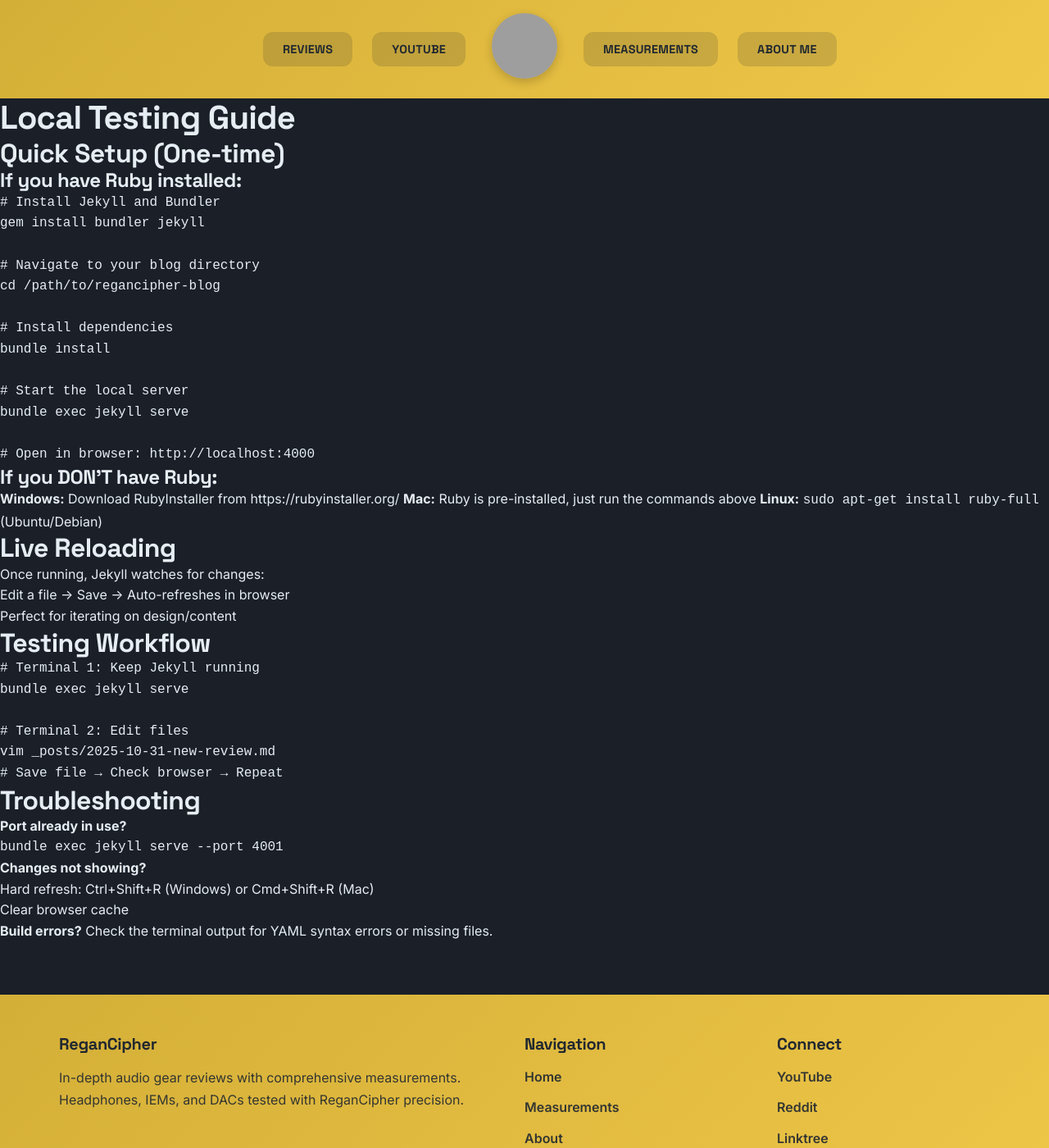
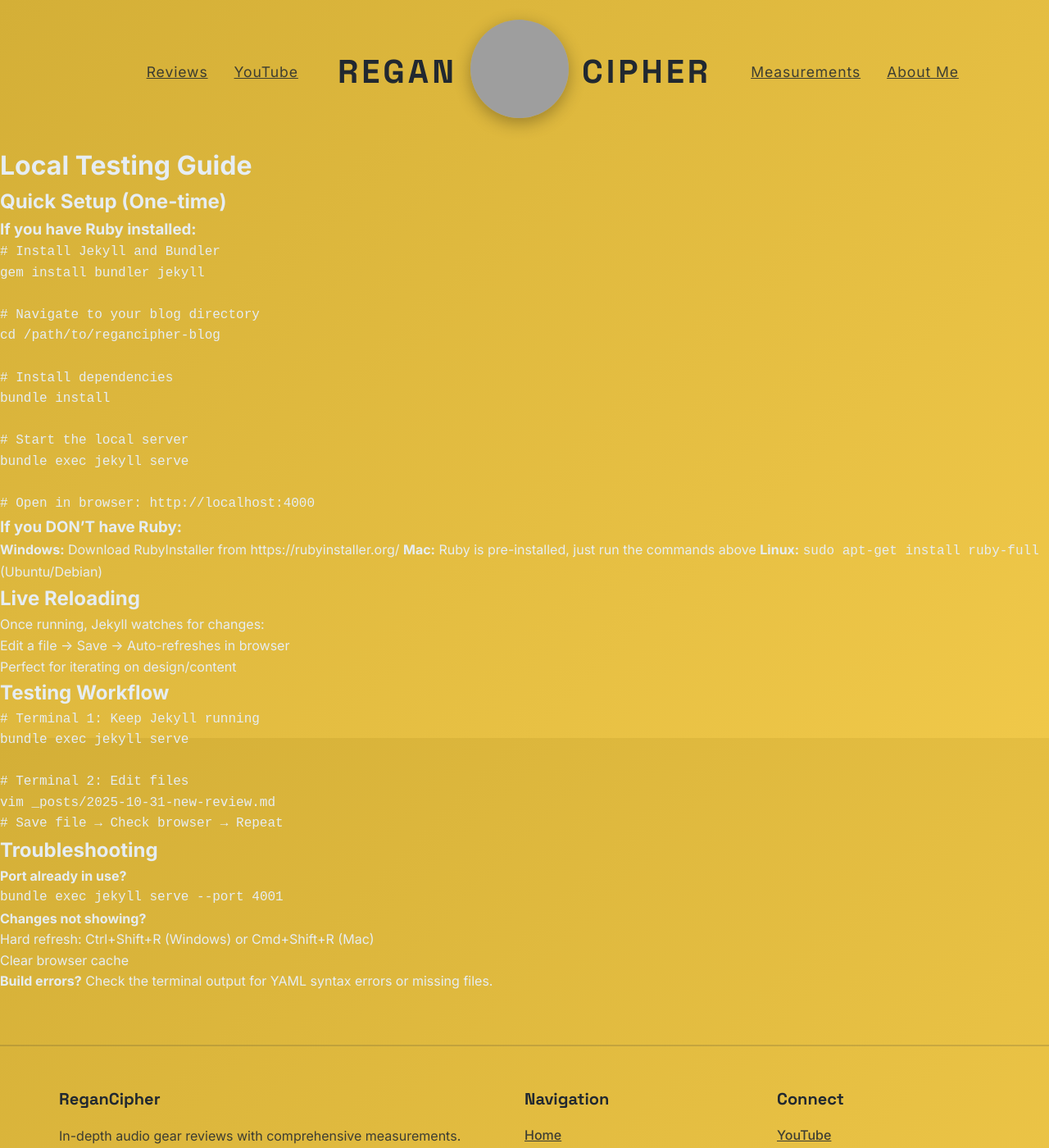
Before and after one commit to regancipher/regancipher.github.io, a Jekyll site: the page built from LOCAL-TESTING.md, in a window 1280 px wide and 1400 px high. Shown: the whole window at 82% size. Built offline with Jekyll 4.4.1, drawn with Linux system fonts in a browser that asks for light colours; our own code applies the rules of GitHub Pages for plain Markdown files; grey boxes are pictures that could not be loaded.

Commit message:
Final header: REGAN [logo] CIPHER, gold everywhere

```diff
--- a/_includes/header.html
+++ b/_includes/header.html
@@ -1,6 +1,6 @@
 <header class="site-header">
     <div class="header-container">
-        <!-- Left nav items -->
+        <!-- Left nav -->
         <nav class="site-nav-left">
             <ul>
                 <li><a href="/reviews/">Reviews</a></li>
@@ -8,14 +8,16 @@
             </ul>
         </nav>
 
-        <!-- Center logo -->
+        <!-- Center: REGAN [LOGO] CIPHER -->
         <div class="site-branding-center">
+            <span class="brand-text-left">REGAN</span>
             <a href="/" class="site-logo">
                 <img src="/assets/images/thumbnail.png" alt="ReganCipher" class="logo-image">
             </a>
+            <span class="brand-text-right">CIPHER</span>
         </div>
 
-        <!-- Right nav items -->
+        <!-- Right nav -->
         <nav class="site-nav-right">
             <ul>
                 <li><a href="/measurements/">Measurements</a></li>
--- a/assets/css/main.css
+++ b/assets/css/main.css
@@ -43,54 +43,23 @@
   box-sizing: border-box;
 }
 
-/* Base */
+/* Global body - Gold background for ALL pages */
 body {
   font-family: var(--font-main);
-  background: var(--primary-bg);
+  background: linear-gradient(135deg, #d4af37 0%, #f0c849 100%);
+  background-attachment: fixed;
   color: var(--text-primary);
   line-height: 1.6;
   font-size: 16px;
   -webkit-font-smoothing: antialiased;
   -moz-osx-font-smoothing: grayscale;
+  min-height: 100vh;
 }
 
-/* Headings - Use Display Font */
-h1, h2, h3, h4, h5, h6 {
-  font-family: var(--font-display);
-  font-weight: 700;
-  line-height: 1.2;
-  letter-spacing: -0.02em;
-}
-
-h1 {
-  font-size: 2.5rem;
-  font-weight: 800;
-}
-
-h2 {
-  font-size: 2rem;
-  font-weight: 700;
-}
-
-h3 {
-  font-size: 1.5rem;
-}
-
-/* Links - No Blue! */
-a {
-  color: var(--accent-color);
-  text-decoration: none;
-  transition: all 0.2s ease;
-}
-
-a:hover {
-  color: var(--accent-hover);
-}
-
-/* Header - Gold background, centered logo */
+/* Header - Clean on gold */
 .site-header {
-  background: linear-gradient(135deg, #d4af37 0%, #f0c849 100%);
-  padding: 1rem 0;
+  background: transparent;
+  padding: 1.5rem 0;
   position: sticky;
   top: 0;
   z-index: 100;
@@ -100,78 +69,102 @@ a:hover {
 .header-container {
   max-width: 1400px;
   margin: 0 auto;
-  padding: 0 2rem;
-  display: grid;
-  grid-template-columns: 1fr auto 1fr;
+  padding: 0 3rem;
+  display: flex;
   align-items: center;
-  gap: 2rem;
+  justify-content: center;
+  gap: 3rem;
 }
 
-/* Center logo */
+/* Logo branding with text */
 .site-branding-center {
   display: flex;
-  justify-content: center;
+  align-items: center;
+  gap: 1rem;
 }
 
-.site-logo {
-  display: block;
+.brand-text-left {
+  font-family: var(--font-display);
+  font-size: 2.5rem;
+  font-weight: 800;
+  color: var(--secondary-bg);
+  letter-spacing: 0.1em;
 }
 
 .logo-image {
-  height: 80px;
-  width: 80px;
+  height: 120px;
+  width: 120px;
   border-radius: 50%;
   transition: transform 0.3s ease;
-  box-shadow: 0 4px 12px rgba(0, 0, 0, 0.2);
+  box-shadow: 0 6px 20px rgba(0, 0, 0, 0.3);
 }
 
 .logo-image:hover {
-  transform: scale(1.05);
+  transform: scale(1.05) rotate(5deg);
 }
 
-/* Left and right nav */
+.brand-text-right {
+  font-family: var(--font-display);
+  font-size: 2.5rem;
+  font-weight: 800;
+  color: var(--secondary-bg);
+  letter-spacing: 0.1em;
+}
+
+/* Navigation - Clean, slim */
+.site-nav-left,
+.site-nav-right {
+  flex: 1;
+}
+
 .site-nav-left ul {
   display: flex;
-  gap: 1.5rem;
+  gap: 2rem;
   list-style: none;
   justify-content: flex-end;
+  margin: 0;
+  padding: 0;
 }
 
 .site-nav-right ul {
   display: flex;
-  gap: 1.5rem;
+  gap: 2rem;
   list-style: none;
   justify-content: flex-start;
+  margin: 0;
+  padding: 0;
+}
+
+.site-nav-left li,
+.site-nav-right li {
+  list-style: none;
 }
 
 .site-nav-left a,
 .site-nav-right a {
   color: var(--secondary-bg);
-  font-weight: 700;
-  font-family: var(--font-display);
-  padding: 0.75rem 1.5rem;
-  border-radius: 12px;
-  background: rgba(26, 31, 40, 0.15);
+  font-weight: 400;
+  font-family: var(--font-main);
+  font-size: 1.1rem;
   transition: all 0.2s ease;
-  letter-spacing: 0.02em;
-  text-transform: uppercase;
-  font-size: 0.9rem;
+  letter-spacing: 0.05em;
+  text-transform: capitalize;
+  opacity: 0.85;
 }
 
 .site-nav-left a:hover,
 .site-nav-right a:hover {
-  background: var(--secondary-bg);
-  color: var(--accent-color);
+  opacity: 1;
+  color: var(--primary-bg);
   transform: translateY(-2px);
-  box-shadow: 0 4px 12px rgba(0, 0, 0, 0.2);
 }
 
-/* Footer - Gold background */
+/* Footer - Clean on gold */
 .site-footer {
-  background: linear-gradient(135deg, #d4af37 0%, #f0c849 100%);
+  background: transparent;
   margin-top: 4rem;
-  padding: 3rem 0 1rem;
-  border-top: none;
+  padding: 3rem 0 1.5rem;
+  border-top: 2px solid rgba(26, 31, 40, 0.15);
 }
 
 .footer-container {
@@ -196,7 +189,7 @@ a:hover {
 .footer-about p {
   color: var(--secondary-bg);
   line-height: 1.7;
-  opacity: 0.9;
+  opacity: 0.85;
 }
 
 .footer-links ul,
@@ -205,13 +198,20 @@ a:hover {
   display: flex;
   flex-direction: column;
   gap: 0.75rem;
+  margin: 0;
+  padding: 0;
+}
+
+.footer-links li,
+.footer-social li {
+  list-style: none;
 }
 
 .footer-links a,
 .footer-social a {
   color: var(--secondary-bg);
-  font-weight: 600;
-  opacity: 0.9;
+  font-weight: 500;
+  opacity: 0.85;
   transition: all 0.2s ease;
 }
 
@@ -224,7 +224,7 @@ a:hover {
 .footer-bottom {
   text-align: center;
   padding-top: 2rem;
-  border-top: 1px solid rgba(26, 31, 40, 0.2);
+  border-top: 1px solid rgba(26, 31, 40, 0.15);
   max-width: 1200px;
   margin: 0 auto;
 }
@@ -237,19 +237,25 @@ a:hover {
 }
 
 /* Mobile responsive */
-@media (max-width: 768px) {
+@media (max-width: 968px) {
   .header-container {
-    grid-template-columns: 1fr;
-    gap: 1rem;
+    flex-direction: column;
+    gap: 1.5rem;
   }
 
-  .site-nav-left,
-  .site-nav-right {
-    display: none;
+  .site-nav-left ul,
+  .site-nav-right ul {
+    justify-content: center;
   }
 
-  .site-branding-center {
-    justify-content: center;
+  .brand-text-left,
+  .brand-text-right {
+    font-size: 1.75rem;
+  }
+
+  .logo-image {
+    height: 80px;
+    width: 80px;
   }
 
   .footer-container {
```
